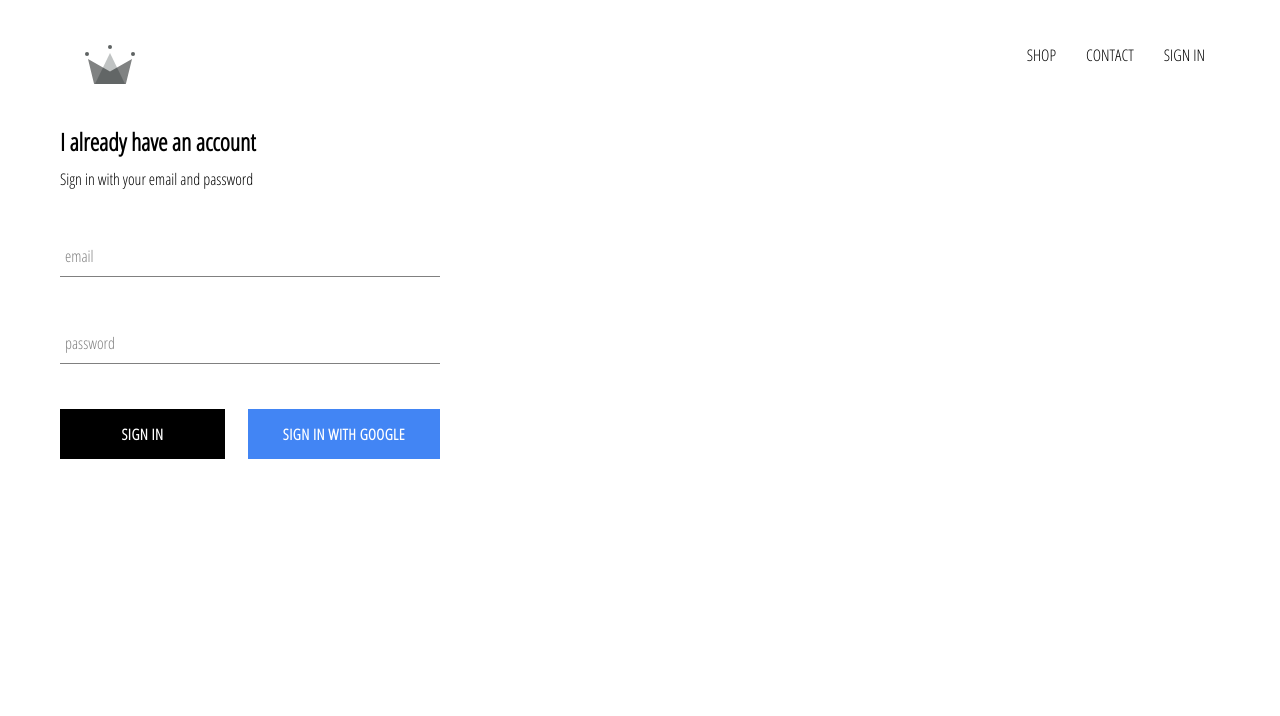
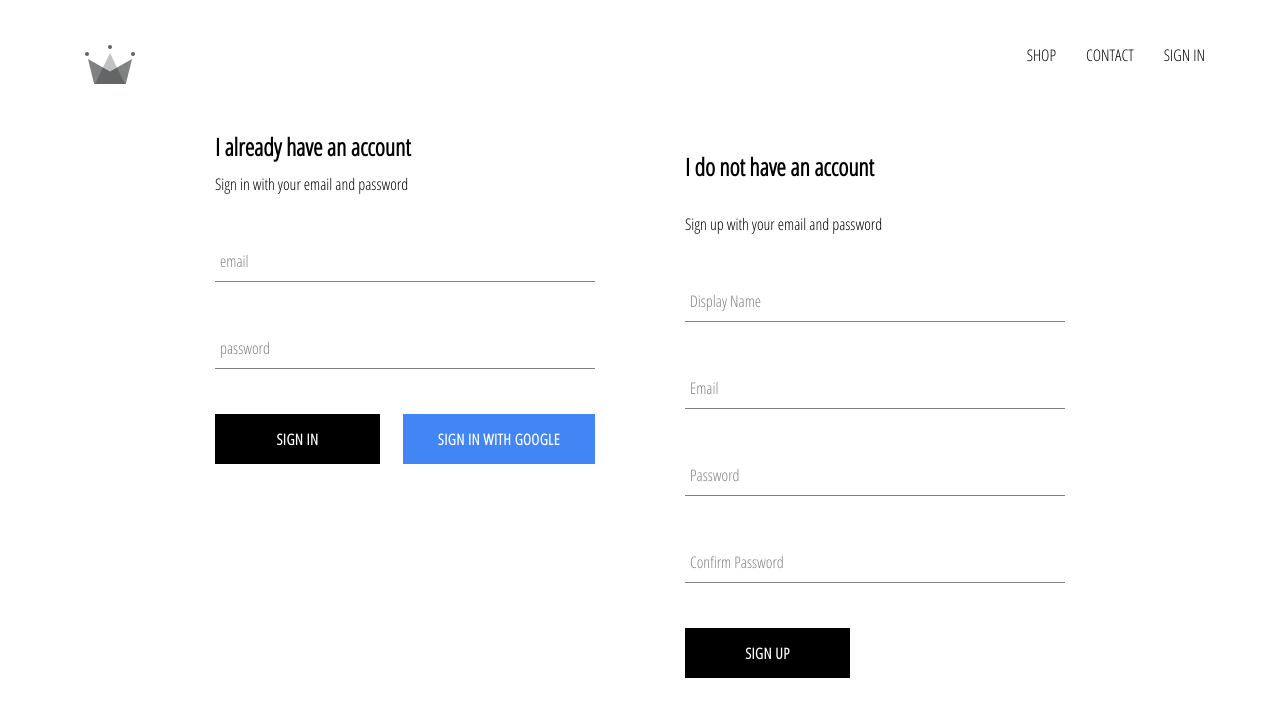
Before and after one commit to noutop/crwn-clothing, a React (Create React App) app: page /signin in a window 1280 px wide. Shown: the top 716 px of the page. Built offline with nearby package versions, Linux system fonts and the light colour scheme; no server answers; a web font is replaced by a local one.

Commit message:
Implemented firabase utils included storage authenticated to firestore

```diff
--- a/src/App.js
+++ b/src/App.js
@@ -4,9 +4,10 @@
 import Header from './components/header/header.component';
 import SignInAndSignUpPage from './pages/sign-in-and-sign-up/signinsingup.component';
 import { Switch, Route } from 'react-router-dom'
-import { auth } from './firebase/firebase.utils';
+import { auth, createUserProfile } from './firebase/firebase.utils';
 import './App.css';
 import { onAuthStateChanged } from 'firebase/auth';
+import { onSnapshot } from 'firebase/firestore';
 
 class App extends React.Component {
   constructor() {
@@ -20,9 +21,20 @@
   unsubscribeFromAuth = 0
 
   componentDidMount() {
-    this.unsubscribeFromAuth = onAuthStateChanged(auth, (user) => {
-      this.setState({ currentUser: user })
-      console.log(user)
+    this.unsubscribeFromAuth = onAuthStateChanged(auth, async userAuth => {
+      if (userAuth) {
+        const userRef = await createUserProfile(userAuth)
+
+        onSnapshot(userRef, (snapShot) => {
+          this.setState({
+            currentUser: snapShot.id,
+            ...snapShot.data()
+          })
+          console.log(this.state)
+        })
+      } else {
+        this.setState({ currentUser: userAuth })
+      }
     })
   }
 
--- /dev/null
+++ b/src/components/sign-up/sign-up.component.jsx
@@ -0,0 +1,98 @@
+import React from "react";
+import FormInput from "../form-input/form-input.component";
+import CustomButton from "../custom-button/custom-button.component";
+import { auth, createUserProfile } from "../../firebase/firebase.utils";
+import './sign-up.styles.scss'
+import { createUserWithEmailAndPassword } from "firebase/auth";
+
+class SignUp extends React.Component {
+  constructor(){
+    super()
+
+    this.state = {
+      displayName: '',
+      email: '',
+      password: '',
+      confirmPassword: ''
+    }
+  }
+
+  handleSubmit = async event => {
+    event.preventDefault()
+
+    const {displayName, email, password, confirmPassword} = this.state
+    if(password !== confirmPassword){
+      alert("Password don't match")
+      return
+    }
+
+    try {
+      const {user} = await createUserWithEmailAndPassword(auth, email, password)
+
+      await createUserProfile(user, {displayName})
+
+      this.setState({
+        displayName: '',
+        email: '',
+        password: '',
+        confirmPassword: ''
+      })
+
+    }catch(error){
+      console.error(error)
+    }
+  }
+
+  handleChange = event => {
+    const {name, value} = event.target
+
+    this.setState({[name]: value})
+  }
+
+  render(){
+    const {displayName, email, password, confirmPassword} = this.state
+    return(
+      <div className="sign-up">
+        <h2 className="title">I do not have an account</h2>
+        <span>Sign up with your email and password</span>
+        <form className="sign-up-form" onSubmit={this.handleSubmit}>
+          <FormInput
+            type="text"
+            name="displayName"
+            value={displayName}
+            onChange={this.handleChange}
+            label="Display Name"
+            required
+          />
+          <FormInput
+            type="email"
+            name="email"
+            value={email}
+            onChange={this.handleChange}
+            label="Email"
+            required
+          />
+          <FormInput
+            type="password"
+            name="password"
+            value={password}
+            onChange={this.handleChange}
+            label="Password"
+            required
+          />
+          <FormInput
+            type="password"
+            name="confirmPassword"
+            value={confirmPassword}
+            onChange={this.handleChange}
+            label="Confirm Password"
+            required
+          />
+          <CustomButton type="submit"> SIGN UP</CustomButton>
+        </form>
+      </div>
+    )
+  }
+}
+
+export default SignUp
--- /dev/null
+++ b/src/components/sign-up/sign-up.styles.scss
@@ -0,0 +1,9 @@
+.sign-up {
+  display: flex;
+  flex-direction: column;
+  width: 380px;
+
+  .title {
+    padding: 10px 0;
+  }
+}
--- a/src/firebase/firebase.utils.js
+++ b/src/firebase/firebase.utils.js
@@ -1,6 +1,6 @@
 import { initializeApp } from 'firebase/app'
 import { getAuth, GoogleAuthProvider, signInWithPopup } from 'firebase/auth'
-import { getFirestore } from 'firebase/firestore'
+import { getFirestore, doc, getDoc, setDoc } from 'firebase/firestore'
 
 const firebaseConfig = {
   apiKey: "AIzaSyBk-vREur1IS2jXWVYNLploeDiH8w_Fbcw",
@@ -11,6 +11,31 @@
   appId: "1:20383239393:web:55f28258ebc58fda29fba0",
   measurementId: "G-661YW2ZXE0"
 };
+
+export const createUserProfile = async (userAuth, additionalData) => {
+  if (!userAuth) return
+
+  const userRef = doc(firestore, 'users', `${userAuth.uid}`)
+  const docSnap = await getDoc(userRef)
+
+  if (!docSnap.exists()) {
+    const { displayName, email } = userAuth
+    const createdAt = new Date()
+
+    try {
+      await setDoc(userRef, {
+        displayName,
+        email,
+        createdAt,
+        ...additionalData
+      })
+    } catch (error) {
+      console.log('Error creating user', error.message)
+    }
+  }
+
+  return userRef
+}
 
 export const app = initializeApp(firebaseConfig)
 
--- a/src/pages/sign-in-and-sign-up/signinandsingup.styles.scss
+++ b/src/pages/sign-in-and-sign-up/signinandsingup.styles.scss
@@ -0,0 +1,6 @@
+.sign-in-and-sign-up {
+  width: 850px;
+  display: flex;
+  justify-content: space-between;
+  margin: 30px auto;
+}
--- a/src/pages/sign-in-and-sign-up/signinsingup.component.jsx
+++ b/src/pages/sign-in-and-sign-up/signinsingup.component.jsx
@@ -1,10 +1,12 @@
 import React from 'react'
 import SignIn from '../../components/sign-in/signin.component'
+import SignUp from '../../components/sign-up/sign-up.component'
 import './signinandsingup.styles.scss'
 
 const SignInAndSignUpPage = () => (
   <div className='sign-in-and-sign-up'>
     <SignIn />
+    <SignUp />
   </div>
 )
 
```
